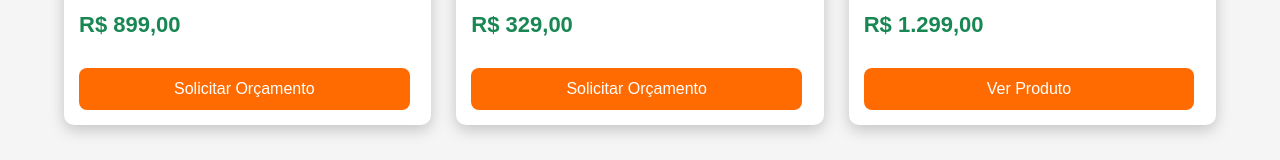
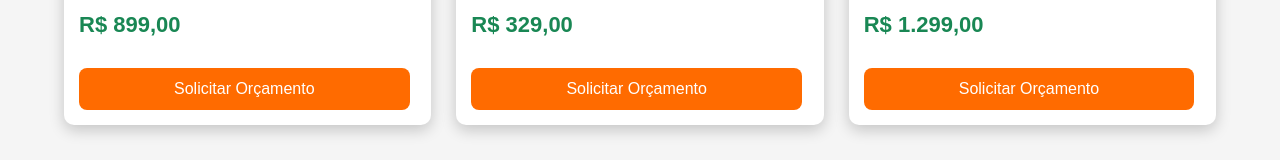
Before and after one commit to finalprojeto412-create/finalprojeto412-create.github.io, a plain HTML site: page index.html in a window 1280 px wide. Shown: the part 1501-1661 px from the top of the page. Drawn offline with Linux system fonts and the light colour scheme.

Commit message:
Replace 'Ver Produto' button with 'Solicitar Orçamento'

```diff
--- a/index.html
+++ b/index.html
@@ -469,8 +469,7 @@ html{
 
 <h4>R$ 1.299,00</h4>
 
-<a href="notebook-dell.html">
-    <button>Ver Produto</button>
+<button>Solicitar Orçamento</button>
 </a>
 
 </div>
```
